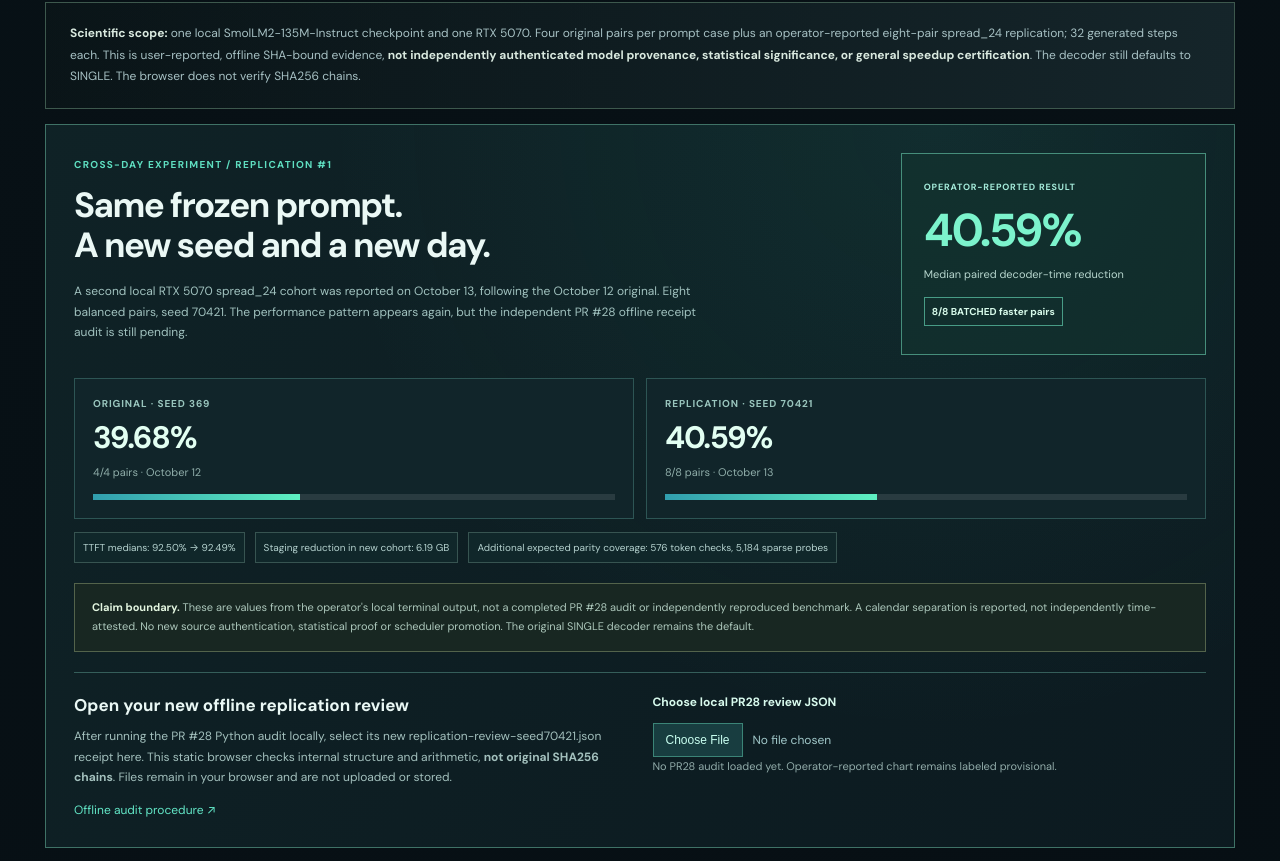
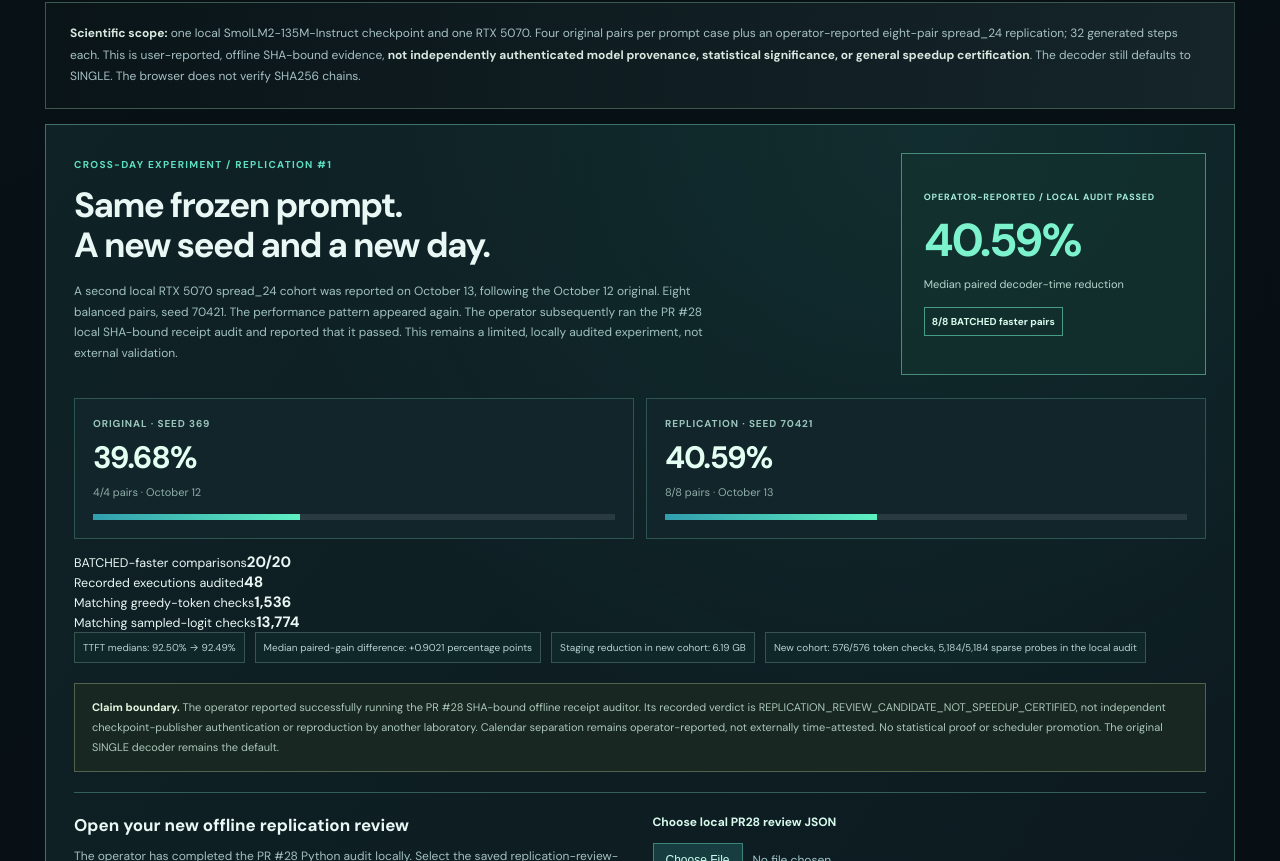
Before and after one commit to MichaelWave369/PhiStream, a React (Vite) app in the folder site/: page / in a window 1280 px wide. Shown: the part 3859-4720 px from the top of the page. Built offline with nearby package versions, Linux system fonts and the light colour scheme; no server answers.

Commit message:
Present operator-reported passing PR28 local replication audit and four-cohort parity ledger

```diff
--- a/site/src/ReplicationResearch.jsx
+++ b/site/src/ReplicationResearch.jsx
@@ -32,11 +32,12 @@ export default function ReplicationResearch() {
         <h4>Same frozen prompt.<br/>A new seed and a new day.</h4>
         <p>A second local RTX 5070 spread_24 cohort was reported on October 13,
           following the October 12 original. Eight balanced pairs, seed 70421.
-          The performance pattern appears again, but the independent PR #28
-          offline receipt audit is still pending.</p>
+          The performance pattern appeared again. The operator subsequently ran
+          the PR #28 local SHA-bound receipt audit and reported that it passed.
+          This remains a limited, locally audited experiment, not external validation.</p>
       </div>
       <div className="pr-replication-status">
-        <span>OPERATOR-REPORTED RESULT</span>
+        <span>OPERATOR-REPORTED / LOCAL AUDIT PASSED</span>
         <strong>{percent(REPLICATION.gain)}</strong>
         <small>Median paired decoder-time reduction</small>
         <b>8/8 BATCHED faster pairs</b>
@@ -56,23 +57,31 @@ export default function ReplicationResearch() {
         <div className="pr-compare-bar"><i style={{width:percent(REPLICATION.gain)}}/></div>
       </div>
     </div>
+    <div className="pr-replication-ledger" aria-label="Operator-reported complete four-cohort local audit counts">
+      <div><small>BATCHED-faster comparisons</small><strong>{REPLICATION.combinedWins}/{REPLICATION.combinedPairs}</strong></div>
+      <div><small>Recorded executions audited</small><strong>{REPLICATION.checkedExecutions}</strong></div>
+      <div><small>Matching greedy-token checks</small><strong>{REPLICATION.checkedGreedy.toLocaleString('en-US')}</strong></div>
+      <div><small>Matching sampled-logit checks</small><strong>{REPLICATION.checkedSparseLogits.toLocaleString('en-US')}</strong></div>
+    </div>
     <div className="pr-replication-detail">
       <span>TTFT medians: {percent(REPLICATION.originalTtft)} → {percent(REPLICATION.ttft)}</span>
+      <span>Median paired-gain difference: +{REPLICATION.medianGainDifferencePoints.toFixed(4)} percentage points</span>
       <span>Staging reduction in new cohort: {(REPLICATION.stagedBytesSaved / 1e9).toFixed(2)} GB</span>
-      <span>Additional expected parity coverage: 576 token checks, 5,184 sparse probes</span>
+      <span>New cohort: 576/576 token checks, 5,184/5,184 sparse probes in the local audit</span>
     </div>
     <div className="pr-replication-limit">
-      <b>Claim boundary.</b> These are values from the operator's local terminal output,
-      not a completed PR #28 audit or independently reproduced benchmark.
-      A calendar separation is reported, not independently time-attested.
-      No new source authentication, statistical proof or scheduler promotion.
-      The original SINGLE decoder remains the default.
+      <b>Claim boundary.</b> The operator reported successfully running the PR #28
+      SHA-bound offline receipt auditor. Its recorded verdict is
+      REPLICATION_REVIEW_CANDIDATE_NOT_SPEEDUP_CERTIFIED, not independent
+      checkpoint-publisher authentication or reproduction by another laboratory.
+      Calendar separation remains operator-reported, not externally time-attested.
+      No statistical proof or scheduler promotion. The original SINGLE decoder remains the default.
     </div>
     <div className="pr-replication-reader">
       <div>
         <h5>Open your new offline replication review</h5>
-        <p>After running the PR #28 Python audit locally, select its new
-          replication-review-seed70421.json receipt here. This static browser
+        <p>The operator has completed the PR #28 Python audit locally. Select the saved
+          replication-review-seed70421.json receipt here to inspect it. This static browser
           checks internal structure and arithmetic, <strong>not original SHA256 chains</strong>.
           Files remain in your browser and are not uploaded or stored.</p>
         <a href="https://github.com/MichaelWave369/PhiStream/blob/main/docs/REPLICATION_REVIEW.md"
@@ -88,8 +97,8 @@ export default function ReplicationResearch() {
           <strong>{review.status}</strong>
           <small>{filename} · {review.combined.batched_faster_pairs}/20 BATCHED faster
             · {percent(review.replication.median_paired_relative_gain)} median new paired gain</small>
-          <p>Check the offline Python exit code and hashes before treating this receipt as reviewed local evidence.</p>
-        </div> : !error && <p className="pr-replication-empty">No PR28 audit loaded yet. Operator-reported chart remains labeled provisional.</p>}
+          <p>This browser checks structure only. The operator-reported successful offline Python SHA-bound review is the evidence-consistency check, not an external certification.</p>
+        </div> : !error && <p className="pr-replication-empty">No local PR28 JSON selected. The chart reports the operator's completed offline audit; import the file to inspect its structure.</p>}
       </div>
     </div>
   </section>;
```
